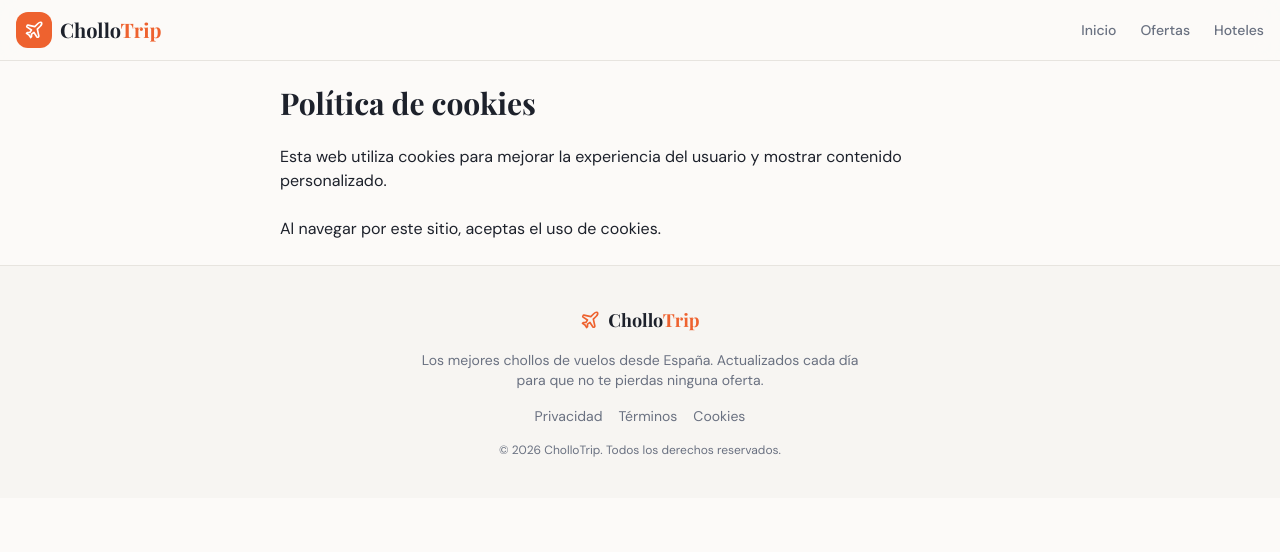
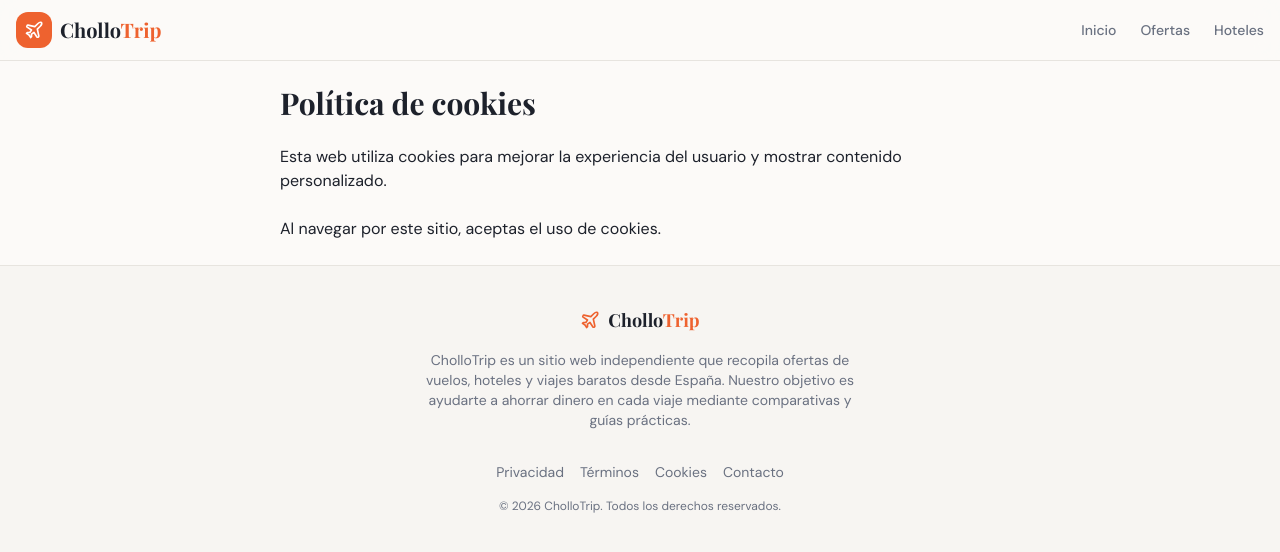
Before and after one commit to flucxconsulting-source/chollotrip, a React (Vite) app: page /cookies in a window 1280 px wide. Shown: the top 552 px of the page. Built offline with nearby package versions, Linux system fonts and the light colour scheme; the HTML template or start-up script is replaced by a standard one.

Commit message:
footer trust + contact

```diff
--- a/src/components/Footer.tsx
+++ b/src/components/Footer.tsx
@@ -13,11 +13,13 @@
         </div>
 
         <p className="max-w-md text-sm text-muted-foreground">
-          Los mejores chollos de vuelos desde España. Actualizados cada día para que no te pierdas ninguna oferta.
+          CholloTrip es un sitio web independiente que recopila ofertas de vuelos,
+          hoteles y viajes baratos desde España. Nuestro objetivo es ayudarte a
+          ahorrar dinero en cada viaje mediante comparativas y guías prácticas.
         </p>
 
-        {/* LEGAL LINKS */}
-        <div className="flex flex-wrap justify-center gap-4 text-sm text-muted-foreground">
+        {/* LEGAL + TRUST LINKS */}
+        <div className="flex flex-wrap justify-center gap-4 text-sm text-muted-foreground mt-4">
           <Link to="/privacy" className="hover:underline">
             Privacidad
           </Link>
@@ -26,6 +28,9 @@
           </Link>
           <Link to="/cookies" className="hover:underline">
             Cookies
+          </Link>
+          <Link to="/contacto" className="hover:underline">
+            Contacto
           </Link>
         </div>
 
```
